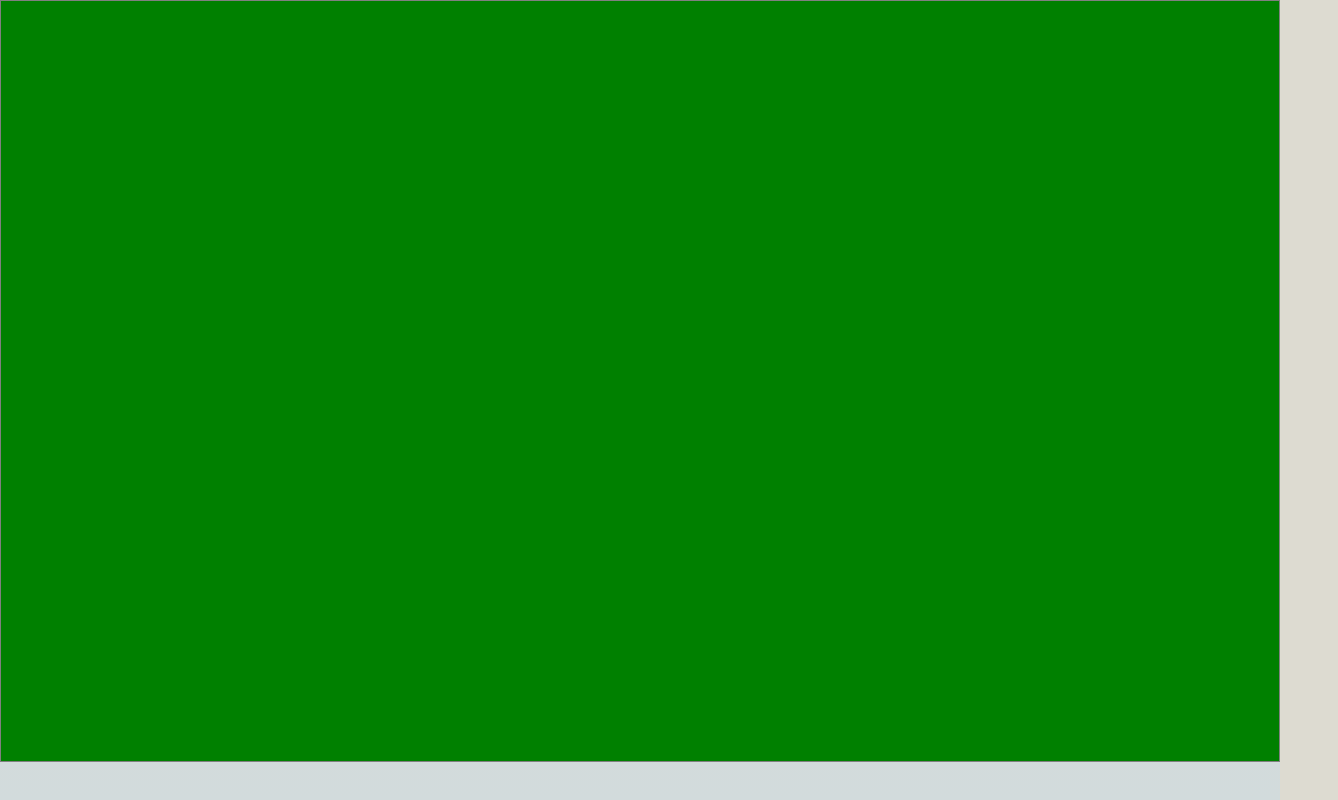
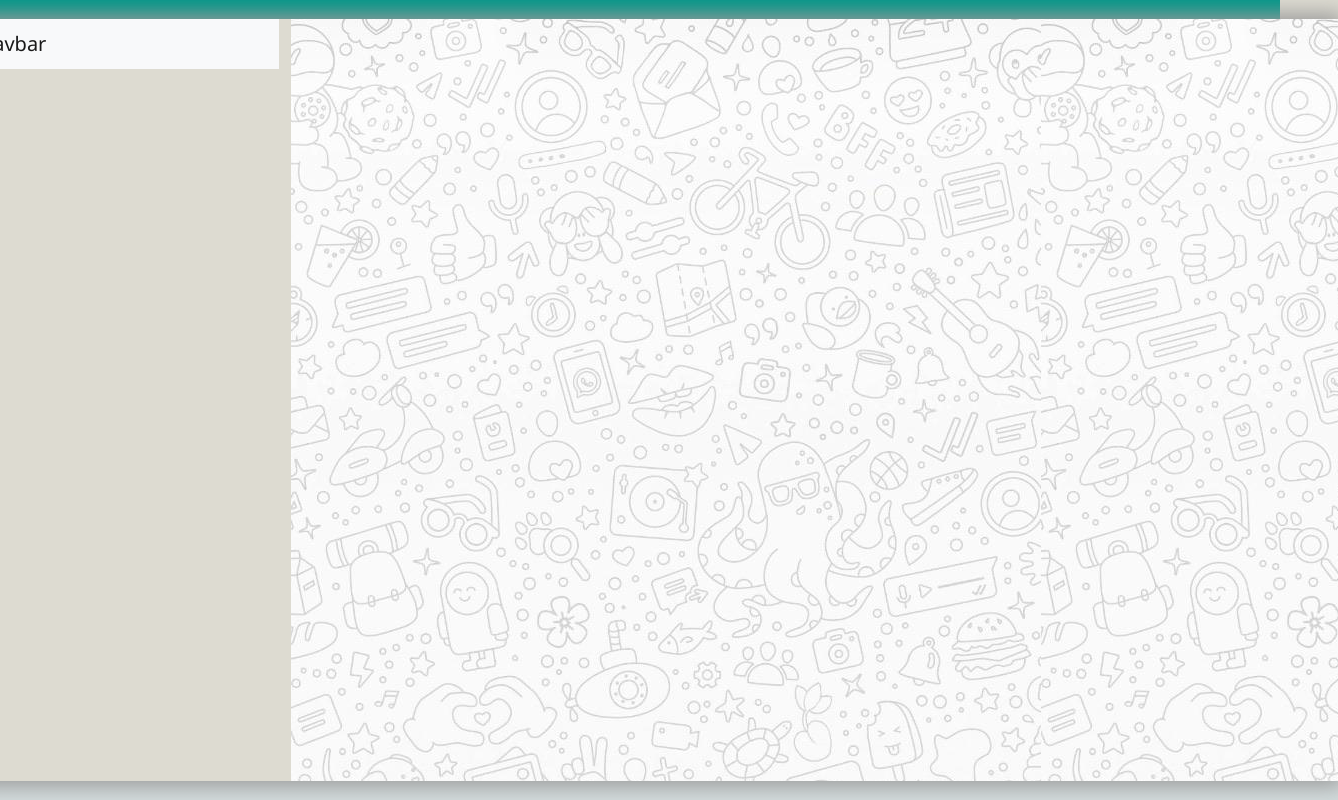
Before and after one commit to Harismehmoodulhaq/WApp, a website: page index.html in a window 1280 px wide. Shown: the whole page, 1338 px wide, since content can reach past the window. Drawn offline with nearby package versions, Linux system fonts and the light colour scheme.

Commit message:
making ui

```diff
--- a/index.html
+++ b/index.html
@@ -7,8 +7,9 @@
     <meta name="viewport" content="width=device-width, initial-scale=1.0">
     <link href="https://cdn.jsdelivr.net/npm/bootstrap@5.0.2/dist/css/bootstrap.min.css" rel="stylesheet" integrity="sha384-EVSTQN3/azprG1Anm3QDgpJLIm9Nao0Yz1ztcQTwFspd3yD65VohhpuuCOmLASjC" crossorigin="anonymous">
     <link href="scss/index.css" rel="stylesheet">
+    <link id="favicon" rel="shortcut icon" type="image/png" href="./assets/whatsapp-icon.png">
     <!-- <link rel="stylesheet" href="scss/index.css"> -->
-    <title>Document</title>
+    <title>Whats App </title>
 </head>
 
 <body class="body">
@@ -16,8 +17,19 @@
     <div class="main-area">
         <div class="container-fluid">
             <div class="row">
-                <div class="col-md-3 contacts-area"></div>
-                <div class="col-md-9 chat-area"></div>
+                <div class="col-md-3 contacts-area">
+                <div class="row">
+                    <!-- <div class="col contacts-area__header-bar"></div> -->
+                    <div class="col">
+                        <nav class="navbar navbar-light bg-light">
+                            <div class="container-fluid">
+                              <span class="navbar-brand mb-0 h1">Navbar</span>
+                            </div>
+                        </nav>
+                    </div>
+                </div>
+                </div>
+                <div class="col-md-9 chat-area" style="background-image: url(./assets/wa-bg.jpg);"></div>
 
             </div>
         </div>
--- /dev/null
+++ b/package.json
@@ -0,0 +1,5 @@
+{
+  "dependencies": {
+    "bootstrap": "^5.1.1"
+  }
+}
--- a/scss/index.scss
+++ b/scss/index.scss
@@ -1,15 +1,33 @@
 .main-area {
+    position: absolute;
     top: 19px;
     width: 1396px;
     height: calc(100% - 38px);
-    border: thin solid gray;
-    background-color: green;
-    .contacts-area {
+    // border: thin solid gray;
+    background-color: #f8f9fa;
+    box-shadow: 0px 0px 20px 5px #9a9a9a;
+    .contacts-area  {
         background-color: #dddbd1;
+
+    .contacts-area__header-bar {
+        background-color: #ededed;
+        width: 100%;
+        height: 50px;
+    }
+
     }
     .chat-area {
-        background-color: aqua;
+
     }
+}
+
+.container-fluid {
+    height: 100%;
+}
+
+
+.row{
+    height: 100%;
 }
 
 .body {
```
Also changed, not shown: assets/whatsapp-icon.png (added), scss/index.css, 2 other files.
